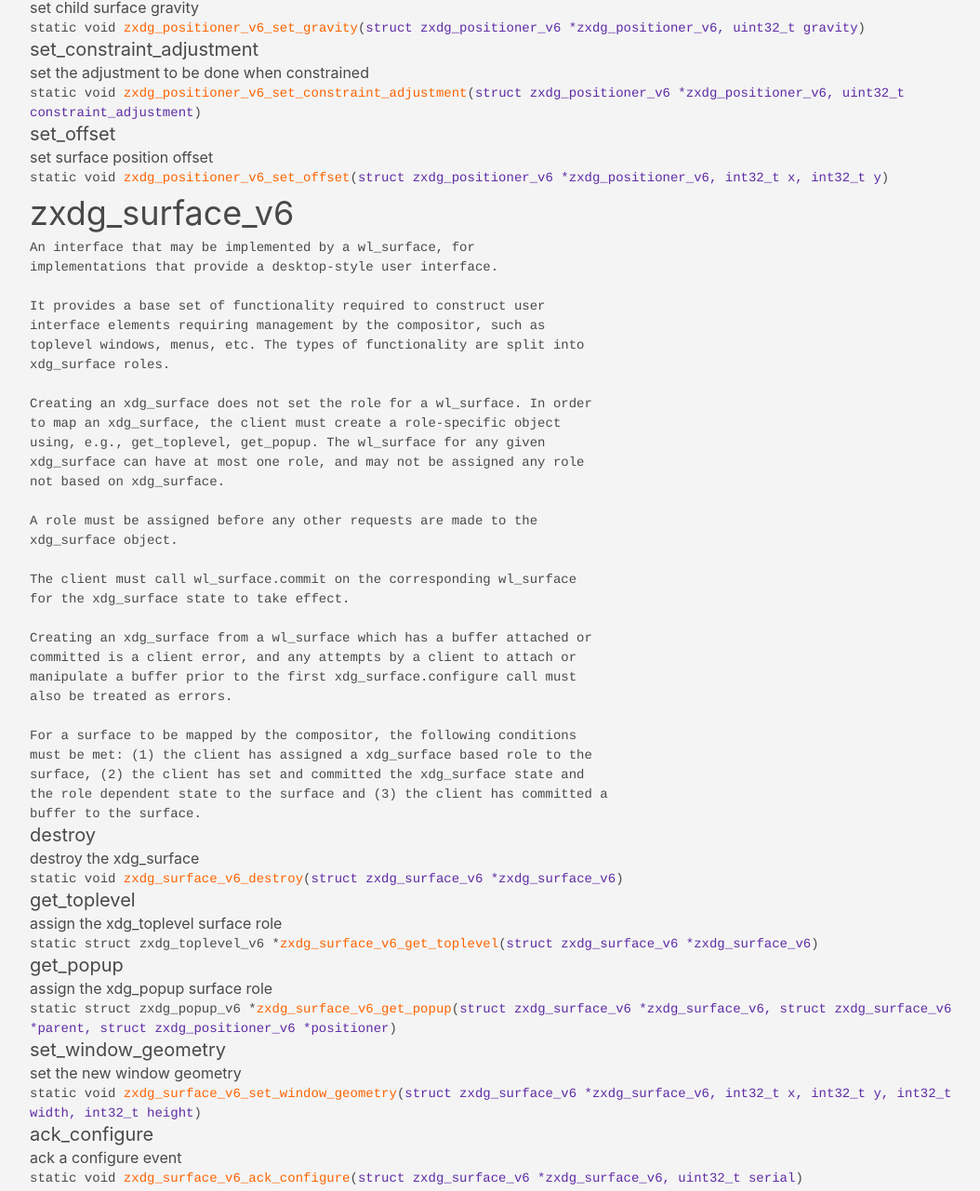
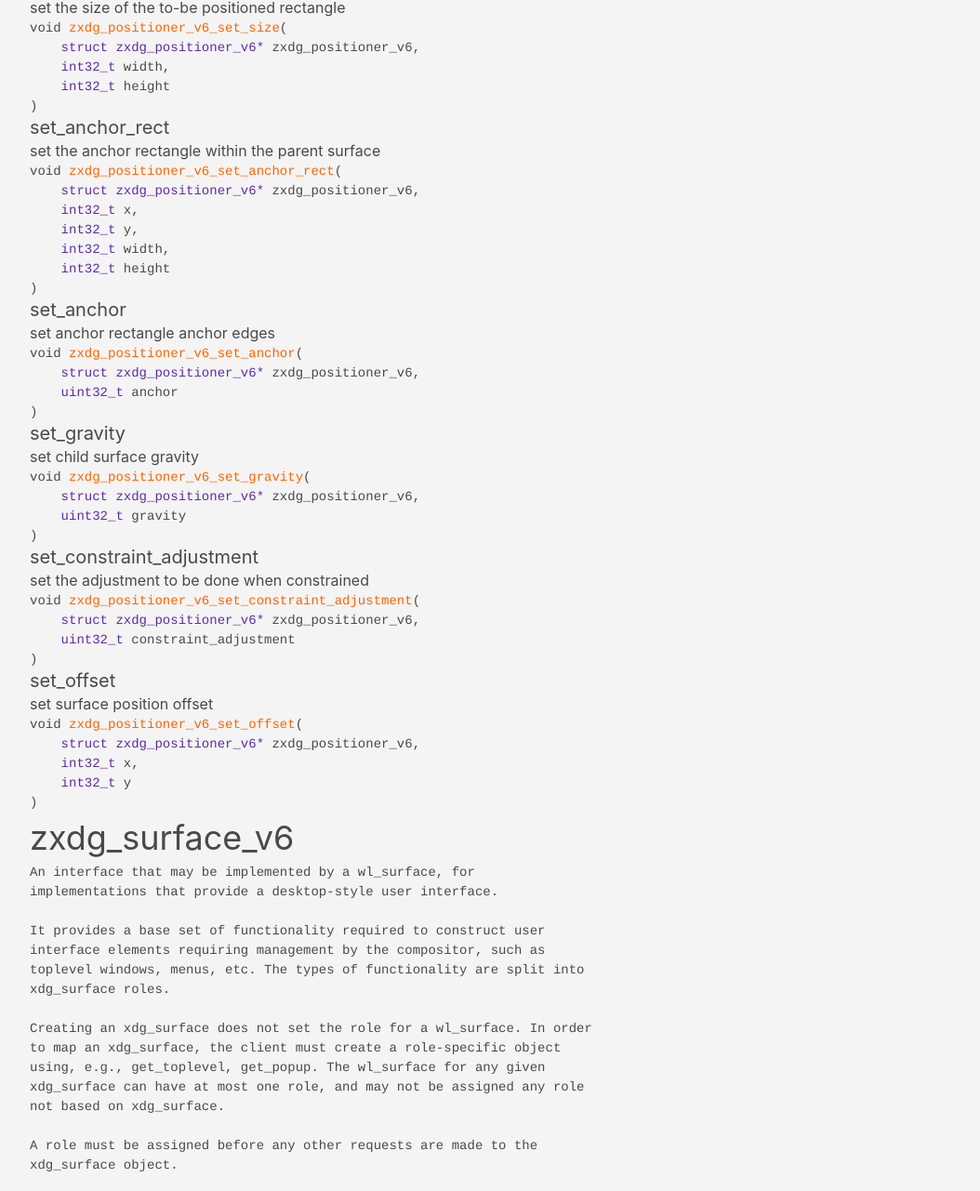
Before and after one commit to hoyon/wayland-protocol-docs, a plain HTML site: page site/index.html in a window 1280 px wide. Shown: the part 1390-2671 px from the top of the page at 93% size, without its empty margins (96-1150 px from the left). Drawn offline with Linux system fonts and the light colour scheme.

Commit message:
split arguments onto separate lines

```diff
--- a/assets/src/style.css
+++ b/assets/src/style.css
@@ -14,3 +14,7 @@
 .ws-pre-line {
   white-space: pre-line;
 }
+
+.ws-pre-wrap {
+  white-space: pre-wrap;
+}
--- a/site/index.html
+++ b/site/index.html
@@ -54,8 +54,11 @@ desktop environments.
               </div>
 
 <div class="f6 lh-copy courier">
-  <span>static</span>
-  <span>void </span><span class="orange">zxdg_shell_v6_destroy</span>(<span class="purple">struct zxdg_shell_v6 *zxdg_shell_v6</span>)
+  <span>void </span><span class="orange">zxdg_shell_v6_destroy</span>(
+
+      <div class="ws-pre-wrap">    <span class="purple">struct zxdg_shell_v6*</span> zxdg_shell_v6</div>
+
+  )
 </div>
             </li>
 
@@ -68,8 +71,11 @@ desktop environments.
               </div>
 
 <div class="f6 lh-copy courier">
-  <span>static</span>
-  <span>struct zxdg_positioner_v6 *</span><span class="orange">zxdg_shell_v6_create_positioner</span>(<span class="purple">struct zxdg_shell_v6 *zxdg_shell_v6</span>)
+  <span>struct zxdg_positioner_v6* </span><span class="orange">zxdg_shell_v6_create_positioner</span>(
+
+      <div class="ws-pre-wrap">    <span class="purple">struct zxdg_shell_v6*</span> zxdg_shell_v6</div>
+
+  )
 </div>
             </li>
 
@@ -82,8 +88,13 @@ desktop environments.
               </div>
 
 <div class="f6 lh-copy courier">
-  <span>static</span>
-  <span>struct zxdg_surface_v6 *</span><span class="orange">zxdg_shell_v6_get_xdg_surface</span>(<span class="purple">struct zxdg_shell_v6 *zxdg_shell_v6, struct wl_surface *surface</span>)
+  <span>struct zxdg_surface_v6* </span><span class="orange">zxdg_shell_v6_get_xdg_surface</span>(
+
+      <div class="ws-pre-wrap">    <span class="purple">struct zxdg_shell_v6*</span> zxdg_shell_v6,</div>
+
+      <div class="ws-pre-wrap">    <span class="purple">struct wl_surface*</span> surface</div>
+
+  )
 </div>
             </li>
 
@@ -96,8 +107,13 @@ desktop environments.
               </div>
 
 <div class="f6 lh-copy courier">
-  <span>static</span>
-  <span>void </span><span class="orange">zxdg_shell_v6_pong</span>(<span class="purple">struct zxdg_shell_v6 *zxdg_shell_v6, uint32_t serial</span>)
+  <span>void </span><span class="orange">zxdg_shell_v6_pong</span>(
+
+      <div class="ws-pre-wrap">    <span class="purple">struct zxdg_shell_v6*</span> zxdg_shell_v6,</div>
+
+      <div class="ws-pre-wrap">    <span class="purple">uint32_t</span> serial</div>
+
+  )
 </div>
             </li>
 
@@ -139,8 +155,11 @@ positioning a surface raises an error.
               </div>
 
 <div class="f6 lh-copy courier">
-  <span>static</span>
-  <span>void </span><span class="orange">zxdg_positioner_v6_destroy</span>(<span class="purple">struct zxdg_positioner_v6 *zxdg_positioner_v6</span>)
+  <span>void </span><span class="orange">zxdg_positioner_v6_destroy</span>(
+
+      <div class="ws-pre-wrap">    <span class="purple">struct zxdg_positioner_v6*</span> zxdg_positioner_v6</div>
+
+  )
 </div>
             </li>
 
@@ -153,8 +172,15 @@ positioning a surface raises an error.
               </div>
 
 <div class="f6 lh-copy courier">
-  <span>static</span>
-  <span>void </span><span class="orange">zxdg_positioner_v6_set_size</span>(<span class="purple">struct zxdg_positioner_v6 *zxdg_positioner_v6, int32_t width, int32_t height</span>)
+  <span>void </span><span class="orange">zxdg_positioner_v6_set_size</span>(
+
+      <div class="ws-pre-wrap">    <span class="purple">struct zxdg_positioner_v6*</span> zxdg_positioner_v6,</div>
+
+      <div class="ws-pre-wrap">    <span class="purple">int32_t</span> width,</div>
+
+      <div class="ws-pre-wrap">    <span class="purple">int32_t</span> height</div>
+
+  )
 </div>
             </li>
 
@@ -167,8 +193,19 @@ positioning a surface raises an error.
               </div>
 
 <div class="f6 lh-copy courier">
-  <span>static</span>
-  <span>void </span><span class="orange">zxdg_positioner_v6_set_anchor_rect</span>(<span class="purple">struct zxdg_positioner_v6 *zxdg_positioner_v6, int32_t x, int32_t y, int32_t width, int32_t height</span>)
+  <span>void </span><span class="orange">zxdg_positioner_v6_set_anchor_rect</span>(
+
+      <div class="ws-pre-wrap">    <span class="purple">struct zxdg_positioner_v6*</span> zxdg_positioner_v6,</div>
+
+      <div class="ws-pre-wrap">    <span class="purple">int32_t</span> x,</div>
+
+      <div class="ws-pre-wrap">    <span class="purple">int32_t</span> y,</div>
+
+      <div class="ws-pre-wrap">    <span class="purple">int32_t</span> width,</div>
+
+      <div class="ws-pre-wrap">    <span class="purple">int32_t</span> height</div>
+
+  )
 </div>
             </li>
 
@@ -181,8 +218,13 @@ positioning a surface raises an error.
               </div>
 
 <div class="f6 lh-copy courier">
-  <span>static</span>
-  <span>void </span><span class="orange">zxdg_positioner_v6_set_anchor</span>(<span class="purple">struct zxdg_positioner_v6 *zxdg_positioner_v6, uint32_t anchor</span>)
+  <span>void </span><span class="orange">zxdg_positioner_v6_set_anchor</span>(
+
+      <div class="ws-pre-wrap">    <span class="purple">struct zxdg_positioner_v6*</span> zxdg_positioner_v6,</div>
+
+      <div class="ws-pre-wrap">    <span class="purple">uint32_t</span> anchor</div>
+
+  )
 </div>
             </li>
 
@@ -195,8 +237,13 @@ positioning a surface raises an error.
               </div>
 
 <div class="f6 lh-copy courier">
-  <span>static</span>
-  <span>void </span><span class="orange">zxdg_positioner_v6_set_gravity</span>(<span class="purple">struct zxdg_positioner_v6 *zxdg_positioner_v6, uint32_t gravity</span>)
+  <span>void </span><span class="orange">zxdg_positioner_v6_set_gravity</span>(
+
+      <div class="ws-pre-wrap">    <span class="purple">struct zxdg_positioner_v6*</span> zxdg_positioner_v6,</div>
+
+      <div class="ws-pre-wrap">    <span class="purple">uint32_t</span> gravity</div>
+
+  )
 </div>
             </li>
 
@@ -209,8 +256,13 @@ positioning a surface raises an error.
               </div>
 
 <div class="f6 lh-copy courier">
-  <span>static</span>
-  <span>void </span><span class="orange">zxdg_positioner_v6_set_constraint_adjustment</span>(<span class="purple">struct zxdg_positioner_v6 *zxdg_positioner_v6, uint32_t constraint_adjustment</span>)
+  <span>void </span><span class="orange">zxdg_positioner_v6_set_constraint_adjustment</span>(
+
+      <div class="ws-pre-wrap">    <span class="purple">struct zxdg_positioner_v6*</span> zxdg_positioner_v6,</div>
+
+      <div class="ws-pre-wrap">    <span class="purple">uint32_t</span> constraint_adjustment</div>
+
+  )
 </div>
             </li>
 
@@ -223,8 +275,15 @@ positioning a surface raises an error.
               </div>
 
 <div class="f6 lh-copy courier">
-  <span>static</span>
-  <span>void </span><span class="orange">zxdg_positioner_v6_set_offset</span>(<span class="purple">struct zxdg_positioner_v6 *zxdg_positioner_v6, int32_t x, int32_t y</span>)
+  <span>void </span><span class="orange">zxdg_positioner_v6_set_offset</span>(
+
+      <div class="ws-pre-wrap">    <span class="purple">struct zxdg_positioner_v6*</span> zxdg_positioner_v6,</div>
+
+      <div class="ws-pre-wrap">    <span class="purple">int32_t</span> x,</div>
+
+      <div class="ws-pre-wrap">    <span class="purple">int32_t</span> y</div>
+
+  )
 </div>
             </li>
 
@@ -277,8 +336,11 @@ buffer to the surface.
               </div>
 
 <div class="f6 lh-copy courier">
-  <span>static</span>
-  <span>void </span><span class="orange">zxdg_surface_v6_destroy</span>(<span class="purple">struct zxdg_surface_v6 *zxdg_surface_v6</span>)
+  <span>void </span><span class="orange">zxdg_surface_v6_destroy</span>(
+
+      <div class="ws-pre-wrap">    <span class="purple">struct zxdg_surface_v6*</span> zxdg_surface_v6</div>
+
+  )
 </div>
             </li>
 
@@ -291,8 +353,11 @@ buffer to the surface.
               </div>
 
 <div class="f6 lh-copy courier">
-  <span>static</span>
-  <span>struct zxdg_toplevel_v6 *</span><span class="orange">zxdg_surface_v6_get_toplevel</span>(<span class="purple">struct zxdg_surface_v6 *zxdg_surface_v6</span>)
+  <span>struct zxdg_toplevel_v6* </span><span class="orange">zxdg_surface_v6_get_toplevel</span>(
+
+      <div class="ws-pre-wrap">    <span class="purple">struct zxdg_surface_v6*</span> zxdg_surface_v6</div>
+
+  )
 </div>
             </li>
 
@@ -305,8 +370,15 @@ buffer to the surface.
               </div>
 
 <div class="f6 lh-copy courier">
-  <span>static</span>
-  <span>struct zxdg_popup_v6 *</span><span class="orange">zxdg_surface_v6_get_popup</span>(<span class="purple">struct zxdg_surface_v6 *zxdg_surface_v6, struct zxdg_surface_v6 *parent, struct zxdg_positioner_v6 *positioner</span>)
+  <span>struct zxdg_popup_v6* </span><span class="orange">zxdg_surface_v6_get_popup</span>(
+
+      <div class="ws-pre-wrap">    <span class="purple">struct zxdg_surface_v6*</span> zxdg_surface_v6,</div>
+
+      <div class="ws-pre-wrap">    <span class="purple">struct zxdg_surface_v6*</span> parent,</div>
+
+      <div class="ws-pre-wrap">    <span class="purple">struct zxdg_positioner_v6*</span> positioner</div>
+
+  )
 </div>
             </li>
 
@@ -319,8 +391,19 @@ buffer to the surface.
               </div>
 
 <div class="f6 lh-copy courier">
-  <span>static</span>
-  <span>void </span><span class="orange">zxdg_surface_v6_set_window_geometry</span>(<span class="purple">struct zxdg_surface_v6 *zxdg_surface_v6, int32_t x, int32_t y, int32_t width, int32_t height</span>)
+  <span>void </span><span class="orange">zxdg_surface_v6_set_window_geometry</span>(
+
+      <div class="ws-pre-wrap">    <span class="purple">struct zxdg_surface_v6*</span> zxdg_surface_v6,</div>
+
+      <div class="ws-pre-wrap">    <span class="purple">int32_t</span> x,</div>
+
+      <div class="ws-pre-wrap">    <span class="purple">int32_t</span> y,</div>
+
+      <div class="ws-pre-wrap">    <span class="purple">int32_t</span> width,</div>
+
+      <div class="ws-pre-wrap">    <span class="purple">int32_t</span> height</div>
+
+  )
 </div>
             </li>
 
@@ -333,8 +416,13 @@ buffer to the surface.
               </div>
 
 <div class="f6 lh-copy courier">
-  <span>static</span>
-  <span>void </span><span class="orange">zxdg_surface_v6_ack_configure</span>(<span class="purple">struct zxdg_surface_v6 *zxdg_surface_v6, uint32_t serial</span>)
+  <span>void </span><span class="orange">zxdg_surface_v6_ack_configure</span>(
+
+      <div class="ws-pre-wrap">    <span class="purple">struct zxdg_surface_v6*</span> zxdg_surface_v6,</div>
+
+      <div class="ws-pre-wrap">    <span class="purple">uint32_t</span> serial</div>
+
+  )
 </div>
             </li>
 
@@ -362,8 +450,11 @@ resize and move.
               </div>
 
 <div class="f6 lh-copy courier">
-  <span>static</span>
-  <span>void </span><span class="orange">zxdg_toplevel_v6_destroy</span>(<span class="purple">struct zxdg_toplevel_v6 *zxdg_toplevel_v6</span>)
+  <span>void </span><span class="orange">zxdg_toplevel_v6_destroy</span>(
+
+      <div class="ws-pre-wrap">    <span class="purple">struct zxdg_toplevel_v6*</span> zxdg_toplevel_v6</div>
+
+  )
 </div>
             </li>
 
@@ -376,8 +467,13 @@ resize and move.
               </div>
 
 <div class="f6 lh-copy courier">
-  <span>static</span>
-  <span>void </span><span class="orange">zxdg_toplevel_v6_set_parent</span>(<span class="purple">struct zxdg_toplevel_v6 *zxdg_toplevel_v6, struct zxdg_toplevel_v6 *parent</span>)
+  <span>void </span><span class="orange">zxdg_toplevel_v6_set_parent</span>(
+
+      <div class="ws-pre-wrap">    <span class="purple">struct zxdg_toplevel_v6*</span> zxdg_toplevel_v6,</div>
+
+      <div class="ws-pre-wrap">    <span class="purple">struct zxdg_toplevel_v6*</span> parent</div>
+
+  )
 </div>
             </li>
 
@@ -390,8 +486,13 @@ resize and move.
               </div>
 
 <div class="f6 lh-copy courier">
-  <span>static</span>
-  <span>void </span><span class="orange">zxdg_toplevel_v6_set_title</span>(<span class="purple">struct zxdg_toplevel_v6 *zxdg_toplevel_v6, const char *title</span>)
+  <span>void </span><span class="orange">zxdg_toplevel_v6_set_title</span>(
+
+      <div class="ws-pre-wrap">    <span class="purple">struct zxdg_toplevel_v6*</span> zxdg_toplevel_v6,</div>
+
+      <div class="ws-pre-wrap">    <span class="purple">const char*</span> title</div>
+
+  )
 </div>
             </li>
 
@@ -404,8 +505,13 @@ resize and move.
               </div>
 
 <div class="f6 lh-copy courier">
-  <span>static</span>
-  <span>void </span><span class="orange">zxdg_toplevel_v6_set_app_id</span>(<span class="purple">struct zxdg_toplevel_v6 *zxdg_toplevel_v6, const char *app_id</span>)
+  <span>void </span><span class="orange">zxdg_toplevel_v6_set_app_id</span>(
+
+      <div class="ws-pre-wrap">    <span class="purple">struct zxdg_toplevel_v6*</span> zxdg_toplevel_v6,</div>
+
+      <div class="ws-pre-wrap">    <span class="purple">const char*</span> app_id</div>
+
+  )
 </div>
             </li>
 
@@ -418,8 +524,19 @@ resize and move.
               </div>
 
 <div class="f6 lh-copy courier">
-  <span>static</span>
-  <span>void </span><span class="orange">zxdg_toplevel_v6_show_window_menu</span>(<span class="purple">struct zxdg_toplevel_v6 *zxdg_toplevel_v6, struct wl_seat *seat, uint32_t serial, int32_t x, int32_t y</span>)
+  <span>void </span><span class="orange">zxdg_toplevel_v6_show_window_menu</span>(
+
+      <div class="ws-pre-wrap">    <span class="purple">struct zxdg_toplevel_v6*</span> zxdg_toplevel_v6,</div>
+
+      <div class="ws-pre-wrap">    <span class="purple">struct wl_seat*</span> seat,</div>
+
+      <div class="ws-pre-wrap">    <span class="purple">uint32_t</span> serial,</div>
+
+      <div class="ws-pre-wrap">    <span class="purple">int32_t</span> x,</div>
+
+      <div class="ws-pre-wrap">    <span class="purple">int32_t</span> y</div>
+
+  )
 </div>
             </li>
 
@@ -432,8 +549,15 @@ resize and move.
               </div>
 
 <div class="f6 lh-copy courier">
-  <span>static</span>
-  <span>void </span><span class="orange">zxdg_toplevel_v6_move</span>(<span class="purple">struct zxdg_toplevel_v6 *zxdg_toplevel_v6, struct wl_seat *seat, uint32_t serial</span>)
+  <span>void </span><span class="orange">zxdg_toplevel_v6_move</span>(
+
+      <div class="ws-pre-wrap">    <span class="purple">struct zxdg_toplevel_v6*</span> zxdg_toplevel_v6,</div>
+
+      <div class="ws-pre-wrap">    <span class="purple">struct wl_seat*</span> seat,</div>
+
+      <div class="ws-pre-wrap">    <span class="purple">uint32_t</span> serial</div>
+
+  )
 </div>
             </li>
 
@@ -446,8 +570,17 @@ resize and move.
               </div>
 
 <div class="f6 lh-copy courier">
-  <span>static</span>
-  <span>void </span><span class="orange">zxdg_toplevel_v6_resize</span>(<span class="purple">struct zxdg_toplevel_v6 *zxdg_toplevel_v6, struct wl_seat *seat, uint32_t serial, uint32_t edges</span>)
+  <span>void </span><span class="orange">zxdg_toplevel_v6_resize</span>(
+
+      <div class="ws-pre-wrap">    <span class="purple">struct zxdg_toplevel_v6*</span> zxdg_toplevel_v6,</div>
+
+      <div class="ws-pre-wrap">    <span class="purple">struct wl_seat*</span> seat,</div>
+
+      <div class="ws-pre-wrap">    <span class="purple">uint32_t</span> serial,</div>
+
+      <div class="ws-pre-wrap">    <span class="purple">uint32_t</span> edges</div>
+
+  )
 </div>
             </li>
 
@@ -460,8 +593,15 @@ resize and move.
               </div>
 
 <div class="f6 lh-copy courier">
-  <span>static</span>
-  <span>void </span><span class="orange">zxdg_toplevel_v6_set_max_size</span>(<span class="purple">struct zxdg_toplevel_v6 *zxdg_toplevel_v6, int32_t width, int32_t height</span>)
+  <span>void </span><span class="orange">zxdg_toplevel_v6_set_max_size</span>(
+
+      <div class="ws-pre-wrap">    <span class="purple">struct zxdg_toplevel_v6*</span> zxdg_toplevel_v6,</div>
+
+      <div class="ws-pre-wrap">    <span class="purple">int32_t</span> width,</div>
+
+      <div class="ws-pre-wrap">    <span class="purple">int32_t</span> height</div>
+
+  )
 </div>
             </li>
 
@@ -474,8 +614,15 @@ resize and move.
               </div>
 
 <div class="f6 lh-copy courier">
-  <span>static</span>
-  <span>void </span><span class="orange">zxdg_toplevel_v6_set_min_size</span>(<span class="purple">struct zxdg_toplevel_v6 *zxdg_toplevel_v6, int32_t width, int32_t height</span>)
+  <span>void </span><span class="orange">zxdg_toplevel_v6_set_min_size</span>(
+
+      <div class="ws-pre-wrap">    <span class="purple">struct zxdg_toplevel_v6*</span> zxdg_toplevel_v6,</div>
+
+      <div class="ws-pre-wrap">    <span class="purple">int32_t</span> width,</div>
+
+      <div class="ws-pre-wrap">    <span class="purple">int32_t</span> height</div>
+
+  )
 </div>
             </li>
 
@@ -488,8 +635,11 @@ resize and move.
               </div>
 
 <div class="f6 lh-copy courier">
-  <span>static</span>
-  <span>void </span><span class="orange">zxdg_toplevel_v6_set_maximized</span>(<span class="purple">struct zxdg_toplevel_v6 *zxdg_toplevel_v6</span>)
+  <span>void </span><span class="orange">zxdg_toplevel_v6_set_maximized</span>(
+
+      <div class="ws-pre-wrap">    <span class="purple">struct zxdg_toplevel_v6*</span> zxdg_toplevel_v6</div>
+
+  )
 </div>
             </li>
 
@@ -502,8 +652,11 @@ resize and move.
               </div>
 
 <div class="f6 lh-copy courier">
-  <span>static</span>
-  <span>void </span><span class="orange">zxdg_toplevel_v6_unset_maximized</span>(<span class="purple">struct zxdg_toplevel_v6 *zxdg_toplevel_v6</span>)
+  <span>void </span><span class="orange">zxdg_toplevel_v6_unset_maximized</span>(
+
+      <div class="ws-pre-wrap">    <span class="purple">struct zxdg_toplevel_v6*</span> zxdg_toplevel_v6</div>
+
+  )
 </div>
             </li>
 
@@ -516,8 +669,13 @@ resize and move.
               </div>
 
 <div class="f6 lh-copy courier">
-  <span>static</span>
-  <span>void </span><span class="orange">zxdg_toplevel_v6_set_fullscreen</span>(<span class="purple">struct zxdg_toplevel_v6 *zxdg_toplevel_v6, struct wl_output *output</span>)
+  <span>void </span><span class="orange">zxdg_toplevel_v6_set_fullscreen</span>(
+
+      <div class="ws-pre-wrap">    <span class="purple">struct zxdg_toplevel_v6*</span> zxdg_toplevel_v6,</div>
+
+      <div class="ws-pre-wrap">    <span class="purple">struct wl_output*</span> output</div>
+
+  )
 </div>
             </li>
 
@@ -530,8 +688,11 @@ resize and move.
               </div>
 
 <div class="f6 lh-copy courier">
-  <span>static</span>
-  <span>void </span><span class="orange">zxdg_toplevel_v6_unset_fullscreen</span>(<span class="purple">struct zxdg_toplevel_v6 *zxdg_toplevel_v6</span>)
+  <span>void </span><span class="orange">zxdg_toplevel_v6_unset_fullscreen</span>(
+
+      <div class="ws-pre-wrap">    <span class="purple">struct zxdg_toplevel_v6*</span> zxdg_toplevel_v6</div>
+
+  )
 </div>
             </li>
 
@@ -544,8 +705,11 @@ resize and move.
               </div>
 
 <div class="f6 lh-copy courier">
-  <span>static</span>
-  <span>void </span><span class="orange">zxdg_toplevel_v6_set_minimized</span>(<span class="purple">struct zxdg_toplevel_v6 *zxdg_toplevel_v6</span>)
+  <span>void </span><span class="orange">zxdg_toplevel_v6_set_minimized</span>(
+
+      <div class="ws-pre-wrap">    <span class="purple">struct zxdg_toplevel_v6*</span> zxdg_toplevel_v6</div>
+
+  )
 </div>
             </li>
 
@@ -601,8 +765,11 @@ for the xdg_popup state to take effect.
               </div>
 
 <div class="f6 lh-copy courier">
-  <span>static</span>
-  <span>void </span><span class="orange">zxdg_popup_v6_destroy</span>(<span class="purple">struct zxdg_popup_v6 *zxdg_popup_v6</span>)
+  <span>void </span><span class="orange">zxdg_popup_v6_destroy</span>(
+
+      <div class="ws-pre-wrap">    <span class="purple">struct zxdg_popup_v6*</span> zxdg_popup_v6</div>
+
+  )
 </div>
             </li>
 
@@ -615,8 +782,15 @@ for the xdg_popup state to take effect.
               </div>
 
 <div class="f6 lh-copy courier">
-  <span>static</span>
-  <span>void </span><span class="orange">zxdg_popup_v6_grab</span>(<span class="purple">struct zxdg_popup_v6 *zxdg_popup_v6, struct wl_seat *seat, uint32_t serial</span>)
+  <span>void </span><span class="orange">zxdg_popup_v6_grab</span>(
+
+      <div class="ws-pre-wrap">    <span class="purple">struct zxdg_popup_v6*</span> zxdg_popup_v6,</div>
+
+      <div class="ws-pre-wrap">    <span class="purple">struct wl_seat*</span> seat,</div>
+
+      <div class="ws-pre-wrap">    <span class="purple">uint32_t</span> serial</div>
+
+  )
 </div>
             </li>
 
```
Also changed, not shown: templates/request.html (+5 -2 lines), site/bundle.js, 1 other file.
